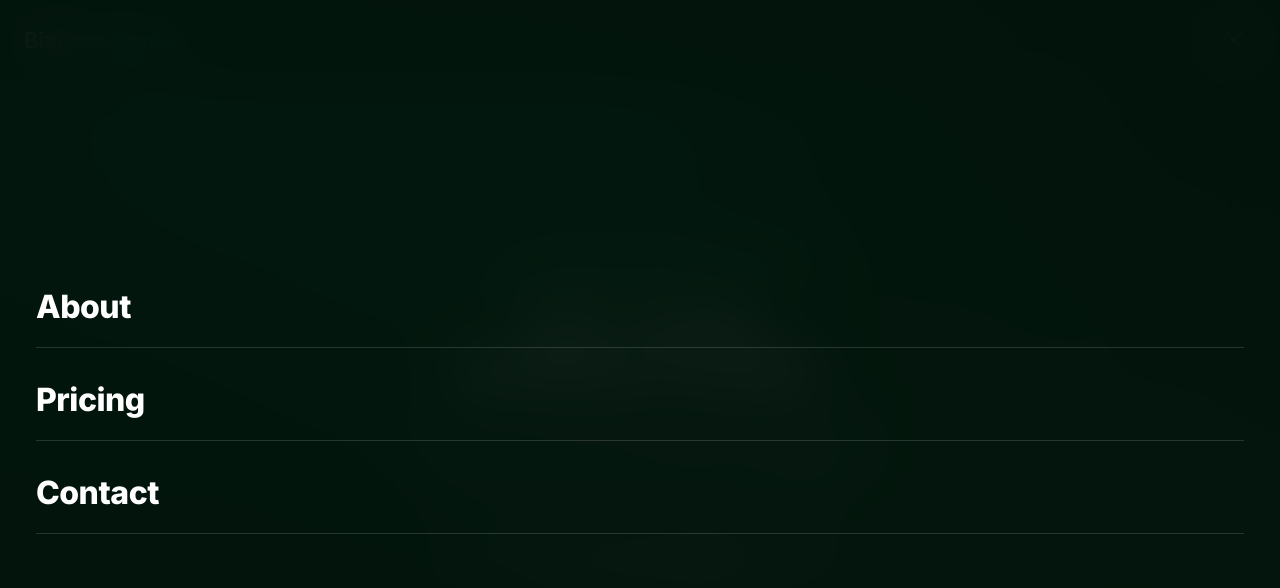
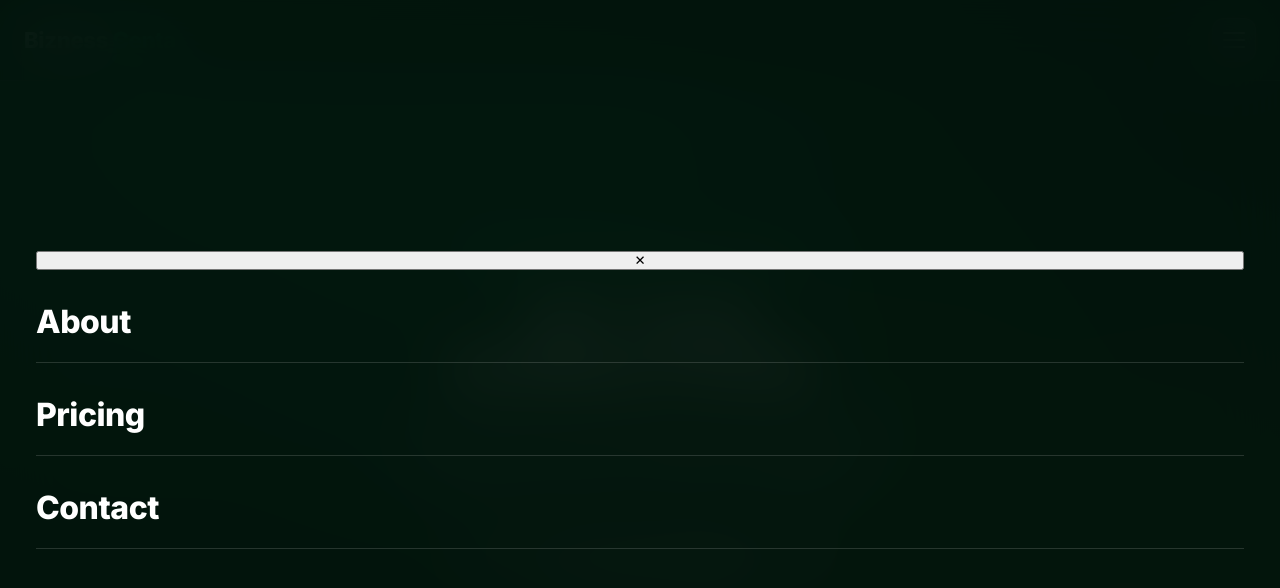
Before and after one commit to AfroDegen/BiznessCenta-Frontend, a React (Vite) app: page / in a window 1280 px wide. Both pictures are taken after a click on the button "Open menu". Shown: the top 588 px of the page. Built offline with nearby package versions, Linux system fonts and the light colour scheme; no server answers.

Commit message:
Update Menu.jsx

```diff
--- a/src/components/Menu.jsx
+++ b/src/components/Menu.jsx
@@ -20,17 +20,24 @@ export default function Menu() {
     <>
       <button
         className="menu-btn"
-        aria-label={open ? "Close menu" : "Open menu"}
+        aria-label="Open menu"
         aria-expanded={open}
-        onClick={() => setOpen(!open)}
-        style={open ? { zIndex: 10000 } : undefined}
+        onClick={() => setOpen(true)}
       >
-        <span className={open ? "menu-bar menu-bar-open" : "menu-bar"} />
+        <span className="menu-bar" />
       </button>
 
       {open &&
         createPortal(
           <nav className="menu-panel">
+            <button
+              className="menu-close-btn"
+              aria-label="Close menu"
+              onClick={() => setOpen(false)}
+            >
+              ✕
+            </button>
+
             <Link to="/about" onClick={() => setOpen(false)}>
               About
             </Link>
```
